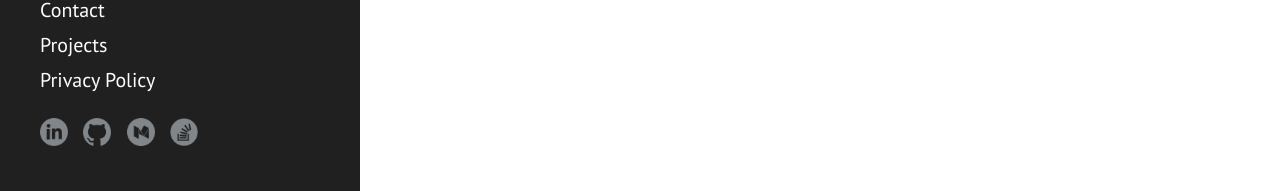
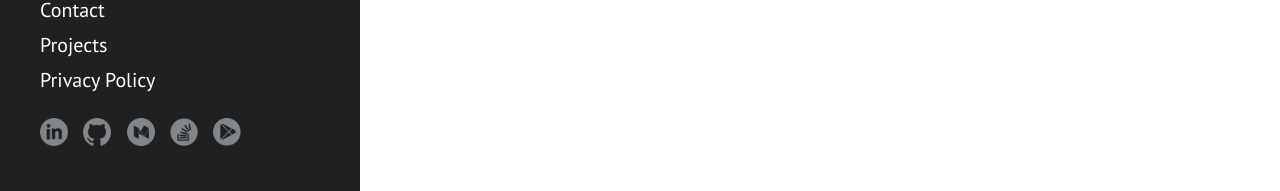
Before and after one commit to quangctkm9207/quangctkm9207.github.io, a Jekyll site: the page built from index.md, in a window 1280 px wide. Shown: the part 706-897 px from the top of the page. Built offline with Jekyll 4.4.1, drawn with Linux system fonts in a browser that asks for light colours.

Commit message:
Add Google Play link

```diff
--- a/_includes/sidebar.html
+++ b/_includes/sidebar.html
@@ -47,6 +47,9 @@
             <a href = "https://stackoverflow.com/users/3415319/" target="_blank">
               <img src="{{ site.baseurl }}assets/ic_stackoverflow.png" alt="StackOverflow">
             </a>
+            <a href = "https://play.google.com/store/apps/developer?id=EmoPass+Studio" target="_blank">
+              <img src="{{ site.baseurl }}assets/ic_gp.png" alt="Google Play">
+            </a>
           </div>
     </footer>
 
```
Also changed, not shown: assets/ic_gp.png (added).
